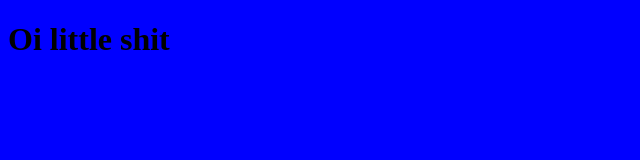
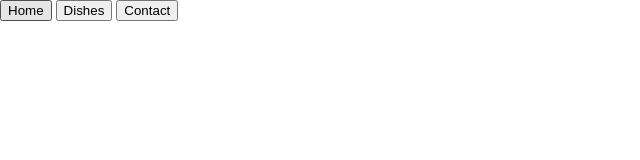
Before and after one commit to SinoAHpx/odin-restaurant-page, a website built with webpack: page src/template.html in a window 1280 px wide. Shown: the whole page, without its empty margins (0-640 px from the left). Built offline with nearby package versions, Linux system fonts and the light colour scheme.

Commit message:
Fixed webpack config.

```diff
--- a/package.json
+++ b/package.json
@@ -14,6 +14,7 @@
     "mini-css-extract-plugin": "^2.9.1",
     "style-loader": "^4.0.0",
     "webpack": "^5.94.0",
-    "webpack-cli": "^5.1.4"
+    "webpack-cli": "^5.1.4",
+    "webpack-dev-server": "^5.1.0"
   }
 }
--- a/src/style.css
+++ b/src/style.css
@@ -1,3 +1,5 @@
-* {
-    background-color: blue;
+body, html {
+    margin: 0;
+    width: 100%;
+    height: 100%;
 }
--- a/src/template.html
+++ b/src/template.html
@@ -7,6 +7,13 @@
     <link rel="stylesheet" href="style.css">
 </head>
 <body>
-    <h1>Oi little shit</h1>
+    <header>
+        <nav>
+            <button>Home</button>
+            <button>Dishes</button>
+            <button>Contact</button>
+        </nav>
+        <div id="content"></div>
+    </header>
 </body>
 </html>
--- a/webpack.config.js
+++ b/webpack.config.js
@@ -8,9 +8,9 @@ module.exports = {
   output: {
     filename: 'main.js',
     path: path.resolve(__dirname, 'dist'),
+    clean: true
   },
   plugins: [
-    new HtmlWebpackPlugin(),
     new HtmlWebpackPlugin({
       filename: 'index.html',
       template: 'src/template.html'
```
Also changed, not shown: 1 other file.
